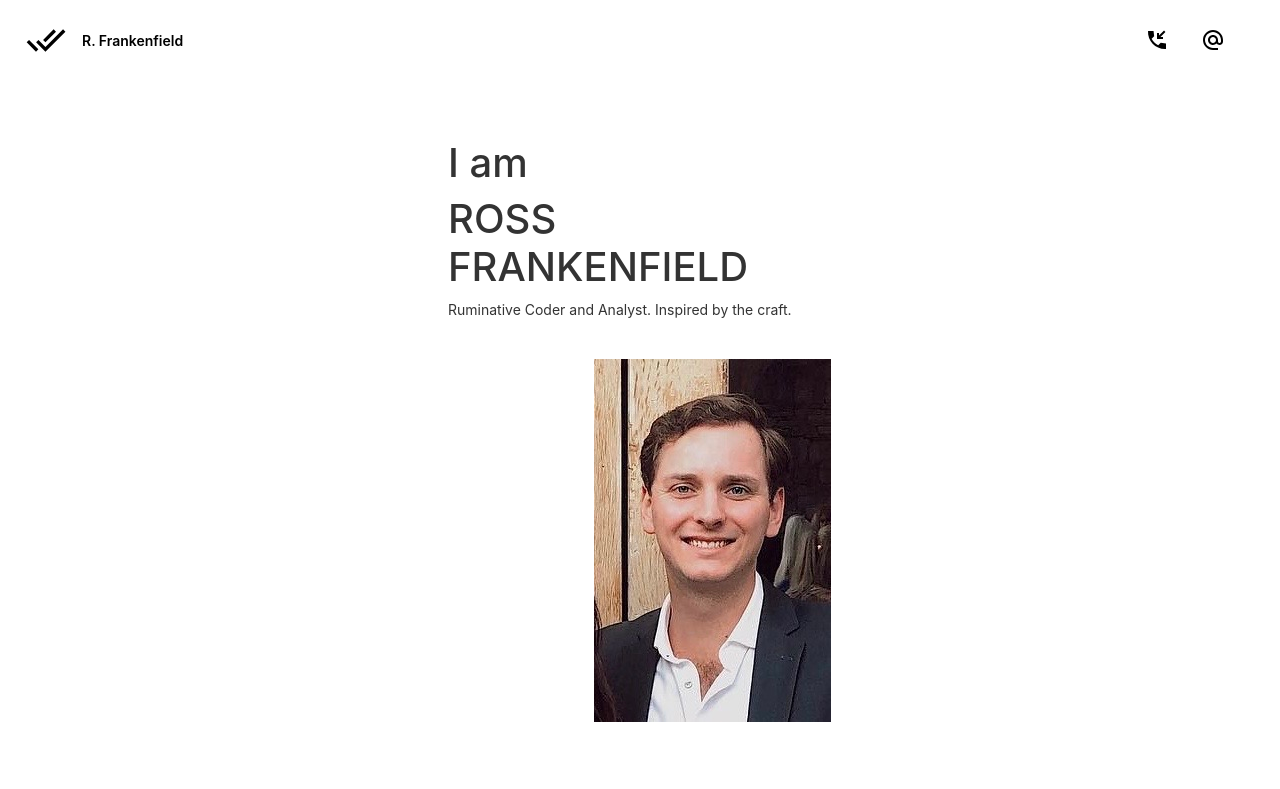
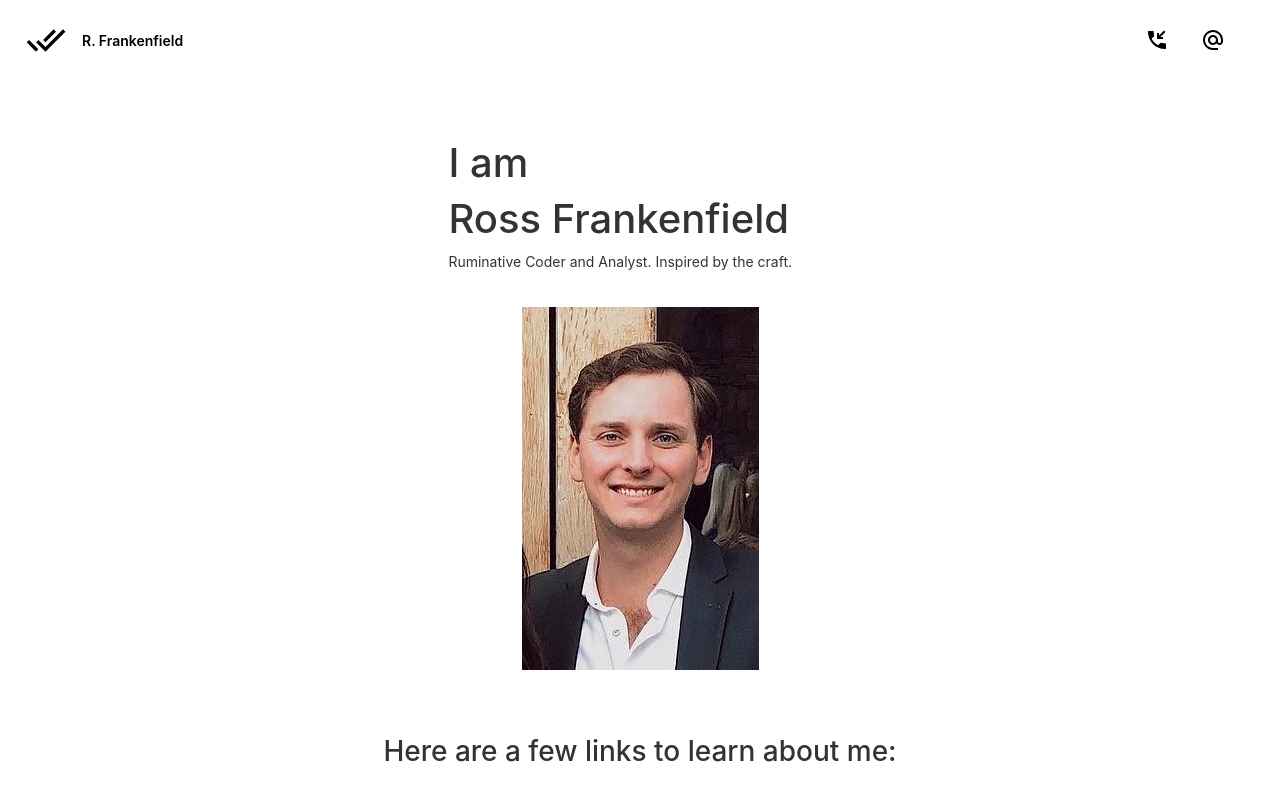
Before and after one commit to rwfrankenfield1s/angular-rwf, an Angular app: page / in a window 1280 px wide. Shown: the top 789 px of the page. Built offline with nearby package versions, Linux system fonts and the light colour scheme.

Commit message:
quick fix sunday
tidy the bs punctuation

```diff
--- a/src/app/app.component.html
+++ b/src/app/app.component.html
@@ -355,7 +355,7 @@ h3 span {
   <div class="Mtoolspace" role="banner">
     <div>
     <h1>I am</h1>
-    <h1>ROSS FRANKENFIELD</h1>
+    <h1>Ross Frankenfield</h1>
     <p style= "word-break: break-word; margin-bottom: 10%;" >Ruminative Coder and Analyst. Inspired by the craft.<p>
     </div>
     <div class="Mspacer"></div>
```
